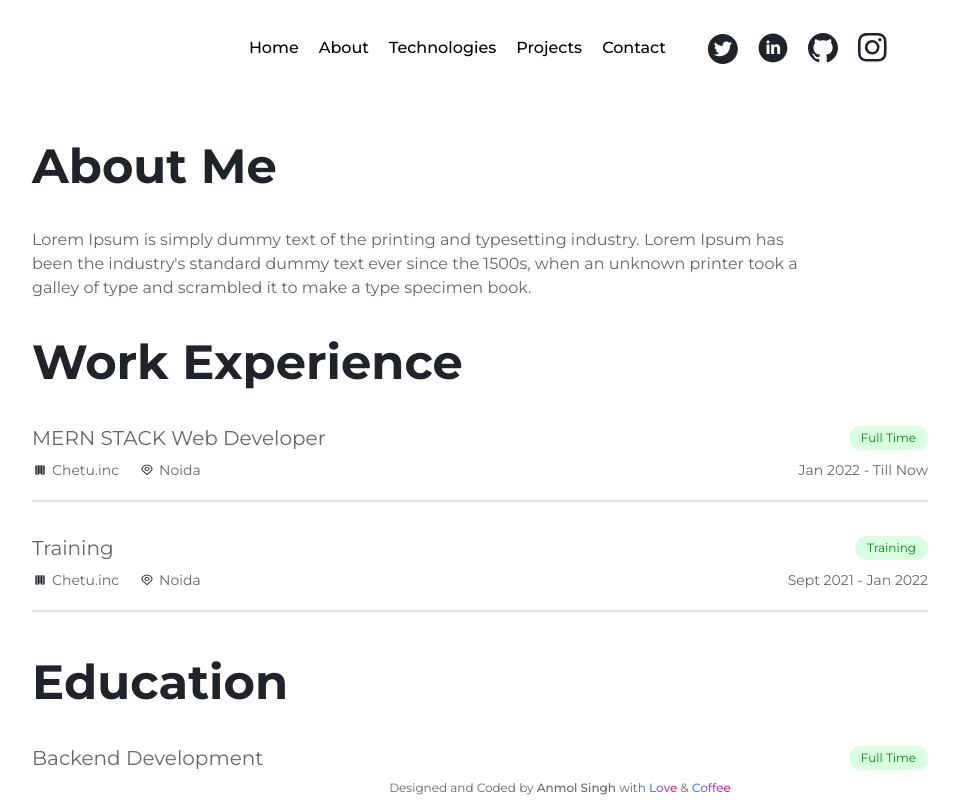
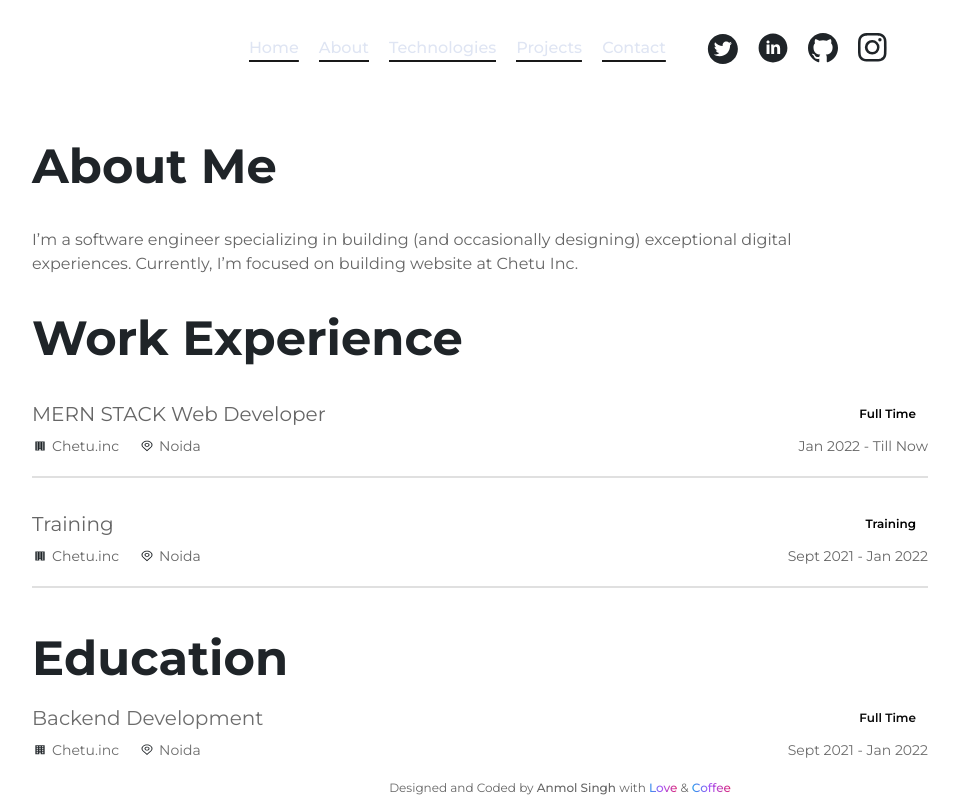
Before and after one commit to anmolsinghdev/my-portfolio, a React (Create React App) app: page /about in a window 1280 px wide. Shown: the top 800 px of the page, without its empty margins (160-1119 px from the left). Built offline with nearby package versions, Linux system fonts and the light colour scheme.

Commit message:
adding styling in navbar and about page

```diff
--- a/src/Components/Header.js
+++ b/src/Components/Header.js
@@ -39,29 +39,41 @@ function Header() {
           !isOpen ? 'hidden' : null
         } text-center md:flex justify-between`}
       >
-        <ul className="dark:text-light-content font-medium md:flex items-center md:space-x-5 md:mr-10">
+        <ul className="custom-ul dark:text-light-content font-medium md:flex items-center md:space-x-5 md:mr-10">
           <li className="pb-1 md:pb-0">
-            <NavLink to="/" onClick={toggleClass}>
+            <NavLink to="/" onClick={toggleClass} className={'nav-items'}>
               Home
             </NavLink>
           </li>
           <li className="pb-1 md:pb-0">
-            <NavLink to="/about" onClick={toggleClass}>
+            <NavLink to="/about" onClick={toggleClass} className={'nav-items'}>
               About
             </NavLink>
           </li>
           <li className="pb-1 md:pb-0">
-            <NavLink to="/technologies" onClick={toggleClass}>
+            <NavLink
+              to="/technologies"
+              onClick={toggleClass}
+              className={'nav-items'}
+            >
               Technologies
             </NavLink>
           </li>
           <li className="pb-1 md:pb-0">
-            <NavLink to="/projects" onClick={toggleClass}>
+            <NavLink
+              to="/projects"
+              onClick={toggleClass}
+              className={'nav-items'}
+            >
               Projects
             </NavLink>
           </li>
           <li>
-            <NavLink to="/contact" onClick={toggleClass}>
+            <NavLink
+              to="/contact"
+              onClick={toggleClass}
+              className={'nav-items'}
+            >
               Contact
             </NavLink>
           </li>
--- a/src/Components/Work.js
+++ b/src/Components/Work.js
@@ -1,11 +1,12 @@
-import React from "react";
-
+import React from 'react';
 function Work({ position, company, location, type, duration }) {
   return (
     <article className="pt-8 border-b-2 border-dark-content pb-5 dark:border-light-content border-opacity-20 dark:border-opacity-20">
       <div className="flex justify-between items-center">
-        <h1 className="text-content md:text-lg lg:text-xl">{position}</h1>
-        <div className="btn bg-greenbg text-green-text text-xs inline-block rounded-3xl px-3 py-1 min-w-fit">
+        <h1 className="text-content font-normal  md:text-lg lg:text-xl">
+          {position}
+        </h1>
+        <div className="btn bg-white text-black-text text-xs font-semibold inline-block rounded-3xl px-3 py-1 min-w-fit">
           {type}
         </div>
       </div>
@@ -22,7 +23,9 @@ function Work({ position, company, location, type, duration }) {
             >
               <path d="M3.33331 1.5V10.5H7.33331V8.75H8.66665V10.5H12.6666V1.5H3.33331ZM4.66665 2.5H5.99998V3.5H4.66665V2.5ZM7.33331 2.5H8.66665V3.5H7.33331V2.5ZM9.99998 2.5H11.3333V3.5H9.99998V2.5ZM4.66665 4.5H5.99998V5.5H4.66665V4.5ZM7.33331 4.5H8.66665V5.5H7.33331V4.5ZM9.99998 4.5H11.3333V5.5H9.99998V4.5ZM4.66665 6.5H5.99998V7.5H4.66665V6.5ZM7.33331 6.5H8.66665V7.5H7.33331V6.5ZM9.99998 6.5H11.3333V7.5H9.99998V6.5ZM4.66665 8.5H5.99998V9.5H4.66665V8.5ZM9.99998 8.5H11.3333V9.5H9.99998V8.5Z" />
             </svg>
-            <p className="text-content text-xs md:text-sm font-light pl-1">{company}</p>
+            <p className="text-content text-xs md:text-sm font-light pl-1">
+              {company}
+            </p>
           </div>
           <div className="flex items-center">
             <svg
@@ -36,11 +39,14 @@ function Work({ position, company, location, type, duration }) {
               <path d="M8 6.75C7.50555 6.75 7.0222 6.64003 6.61108 6.43401C6.19995 6.22798 5.87952 5.93514 5.6903 5.59253C5.50108 5.24992 5.45157 4.87292 5.54804 4.50921C5.6445 4.14549 5.8826 3.8114 6.23223 3.54918C6.58187 3.28695 7.02732 3.10838 7.51228 3.03603C7.99723 2.96368 8.4999 3.00081 8.95671 3.14273C9.41353 3.28464 9.80397 3.52496 10.0787 3.83331C10.3534 4.14165 10.5 4.50416 10.5 4.875C10.4992 5.3721 10.2356 5.84867 9.76689 6.20017C9.29822 6.55167 8.6628 6.74941 8 6.75ZM8 3.75C7.70333 3.75 7.41332 3.81598 7.16665 3.9396C6.91997 4.06321 6.72771 4.23892 6.61418 4.44448C6.50065 4.65005 6.47095 4.87625 6.52882 5.09448C6.5867 5.31271 6.72956 5.51316 6.93934 5.6705C7.14912 5.82783 7.41639 5.93498 7.70737 5.97838C7.99834 6.02179 8.29994 5.99951 8.57403 5.91437C8.84812 5.82922 9.08238 5.68502 9.24721 5.50002C9.41203 5.31501 9.5 5.09751 9.5 4.875C9.4996 4.57672 9.34144 4.29075 9.06022 4.07983C8.779 3.86892 8.3977 3.7503 8 3.75Z" />
               <path d="M8.00001 11.25L3.78201 7.51912C3.7234 7.4631 3.66539 7.40673 3.60801 7.35C2.8875 6.63817 2.49826 5.76871 2.50001 4.875C2.50001 3.78098 3.07947 2.73177 4.11092 1.95818C5.14237 1.1846 6.54132 0.75 8.00001 0.75C9.4587 0.75 10.8576 1.1846 11.8891 1.95818C12.9205 2.73177 13.5 3.78098 13.5 4.875C13.5018 5.7683 13.1127 6.63737 12.3925 7.34888L12.392 7.35C12.392 7.35 12.242 7.49775 12.2195 7.51763L8.00001 11.25ZM4.40601 6.89813C4.40701 6.89813 4.52301 7.01362 4.54951 7.03837L8.00001 10.0905L11.455 7.03425C11.477 7.01362 11.594 6.89738 11.5945 6.897C12.1831 6.31542 12.5012 5.60514 12.5 4.875C12.5 3.97989 12.0259 3.12145 11.182 2.48851C10.3381 1.85558 9.19348 1.5 8.00001 1.5C6.80653 1.5 5.66194 1.85558 4.81803 2.48851C3.97411 3.12145 3.50001 3.97989 3.50001 4.875C3.49896 5.60559 3.81739 6.31628 4.40651 6.89813H4.40601Z" />
             </svg>
-
-            <p className="text-content text-xs md:text-sm font-light pl-1">{location}</p>
+            <p className="text-content text-xs md:text-sm font-light pl-1">
+              {location}
+            </p>
           </div>
         </div>
-        <p className="text-content text-xs md:text-sm font-light pl-1 min-w-fit">{duration}</p>
+        <p className="text-content text-xs md:text-sm font-light pl-1 min-w-fit">
+          {duration}
+        </p>
       </div>
     </article>
   );
--- a/src/Details.js
+++ b/src/Details.js
@@ -41,7 +41,7 @@ export const personalDetails = {
   name: 'Anmol Singh',
   tagline: 'I build things for web',
   img: profile,
-  about: `Lorem Ipsum is simply dummy text of the printing and typesetting industry. Lorem Ipsum has been the industry's standard dummy text ever since the 1500s, when an unknown printer took a galley of type and scrambled it to make a type specimen book.`,
+  about: `I’m a software engineer specializing in building (and occasionally designing) exceptional digital experiences. Currently, I’m focused on building website at Chetu Inc.`,
 };
 
 // Enter your Social Media URLs here
--- a/src/Pages/About.js
+++ b/src/Pages/About.js
@@ -4,26 +4,21 @@ import { personalDetails, workDetails, eduDetails } from '../Details';
 import { gsap } from 'gsap';
 
 function About() {
-  const sectionOne = useRef();
-  const sectionTwo = useRef();
-  const sectionThree = useRef();
+  const headingRef = useRef();
+  const aboutRef = useRef();
+
+  const WorkRef = useRef();
+  const WorkDetailRef = useRef();
+
+  const eduDetailsRef = useRef();
+  const educationRef = useRef();
+
   useEffect(() => {
     const tl = gsap.timeline();
     tl.from(
-      sectionOne.current,
+      headingRef.current,
       {
         y: '-100%',
-        delay: 0.5,
-        opacity: 0,
-        duration: 2,
-        ease: 'Power3.easeOut',
-      },
-      '<'
-    )
-      .from(
-        sectionTwo.current,
-        {
-          x: '-100%',
         delay: 0.2,
         opacity: 0,
         duration: 2,
@@ -32,10 +27,54 @@ function About() {
       '<'
     )
       .from(
-        sectionThree.current,
+        aboutRef.current,
         {
-          y: '100%',
-          delay: 0.2,
+          y: '-100%',
+          delay: 0.4,
+          opacity: 0,
+          duration: 2,
+          ease: 'Power3.easeOut',
+        },
+        '<'
+      )
+      .from(
+        WorkRef.current,
+        {
+          y: '-100%',
+          delay: 0.8,
+          opacity: 0,
+          duration: 2,
+          ease: 'Power3.easeOut',
+        },
+        '<'
+      )
+      .from(
+        WorkDetailRef.current,
+        {
+          y: '-100%',
+          delay: 0.9,
+          opacity: 0,
+          duration: 2,
+          ease: 'Power3.easeOut',
+        },
+        '<'
+      )
+      .from(
+        educationRef.current,
+        {
+          y: '-500%',
+          delay: 1,
+          opacity: 0,
+          duration: 2,
+          ease: 'Power3.easeOut',
+        },
+        '<'
+      )
+      .from(
+        eduDetailsRef.current,
+        {
+          y: '-120%',
+          delay: 1.2,
           opacity: 0,
           duration: 2,
           ease: 'Power3.easeOut',
@@ -43,22 +82,31 @@ function About() {
         '<'
       );
   }, []);
+
   return (
     <main className="container mx-auto max-width pt-10 pb-20 ">
-      <section className="section-1" ref={sectionOne}>
-        <h1 className="text-2xl text-dark-heading dark:text-light-heading md:text-4xl xl:text-5xl xl:leading-tight font-bold">
+      <section className="section-1">
+        <h1
+          className="text-2xl text-dark-heading dark:text-light-heading md:text-4xl xl:text-5xl xl:leading-tight font-bold"
+          ref={headingRef}
+        >
           About Me
         </h1>
-        <p className="text-content py-8 lg:max-w-3xl">
+        <p className="text-content py-8 lg:max-w-3xl" ref={aboutRef}>
           {personalDetails.about}
         </p>
       </section>
-      <section ref={sectionTwo}>
-        <h1 className="text-2xl text-dark-heading dark:text-light-heading md:text-4xl xl:text-5xl xl:leading-tight font-bold">
+      <section>
+        <h1
+          className="text-2xl text-dark-heading dark:text-light-heading md:text-4xl xl:text-5xl xl:leading-tight font-bold"
+          ref={WorkRef}
+        >
           Work Experience
         </h1>
+        <div ref={WorkDetailRef}>
           {React.Children.toArray(
-          workDetails.map(({ Position, Company, Location, Type, Duration }) => (
+            workDetails.map(
+              ({ Position, Company, Location, Type, Duration }) => (
                 <Work
                   position={Position}
                   company={Company}
@@ -66,15 +114,22 @@ function About() {
                   type={Type}
                   duration={Duration}
                 />
-          ))
+              )
+            )
           )}
+        </div>
       </section>
-      <section ref={sectionThree}>
-        <h1 className="text-2xl pt-10 text-dark-heading dark:text-light-heading md:text-4xl xl:text-5xl xl:leading-tight font-bold">
+      <section>
+        <h1
+          className="text-2xl pt-10 text-dark-heading dark:text-light-heading md:text-4xl xl:text-5xl xl:leading-tight font-bold"
+          ref={educationRef}
+        >
           Education
         </h1>
+        <div ref={eduDetailsRef}>
           {React.Children.toArray(
-          eduDetails.map(({ Position, Company, Location, Type, Duration }) => (
+            eduDetails.map(
+              ({ Position, Company, Location, Type, Duration }) => (
                 <Work
                   position={Position}
                   company={Company}
@@ -82,8 +137,10 @@ function About() {
                   type={Type}
                   duration={Duration}
                 />
-          ))
+              )
+            )
           )}
+        </div>
       </section>
     </main>
   );
--- a/src/index.css
+++ b/src/index.css
@@ -19,9 +19,11 @@
 .text-content {
   @apply dark:text-light-content text-dark-content;
 }
+* {
+  font-family: Montserrat;
+}
 body {
   overflow-x: hidden;
-  font-family: Montserrat;
 }
 /* Hide scrollbar for Chrome, Safari and Opera */
 body::-webkit-scrollbar {
@@ -31,3 +33,20 @@ body::-webkit-scrollbar {
 .custom-width {
   width: 40rem;
 }
+
+.nav-items {
+  color: #dfe5f3;
+  text-decoration: none;
+  background-image: linear-gradient(#191919, #191919),
+    linear-gradient(#fff, #fff);
+  background-size: 100% 2px, 0 2px;
+  background-position: 100% 100%, 0 100%;
+  background-repeat: no-repeat;
+  padding-bottom: 5px;
+  transition: background-size 1s linear;
+}
+
+.nav-items:hover {
+  padding-bottom: 5px;
+  background-size: 0 2px, 100% 2px;
+}
```
Also changed, not shown: src/Pages/Contact.js (+5 -3 lines). Lines whose indentation alone changed are shown as unchanged.
